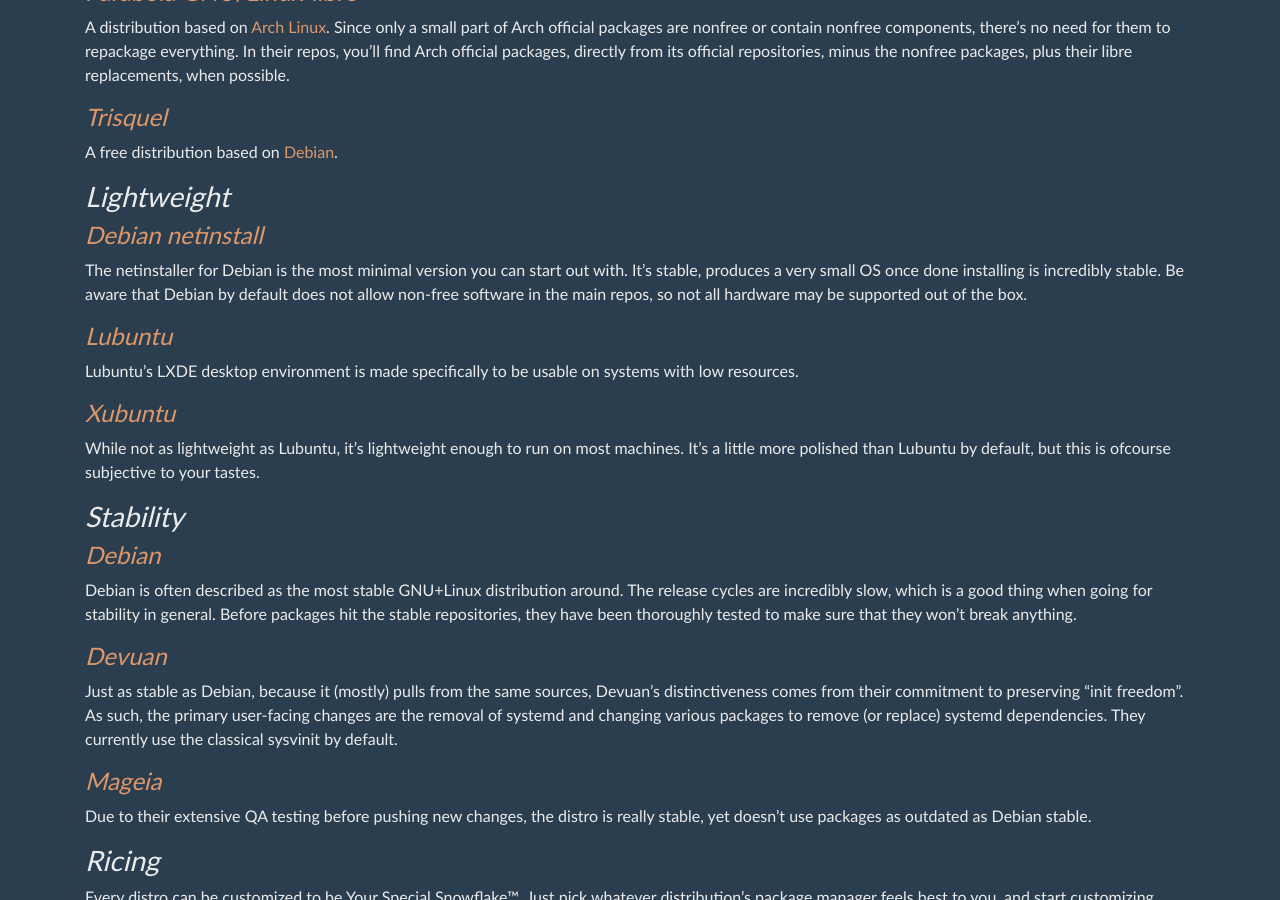
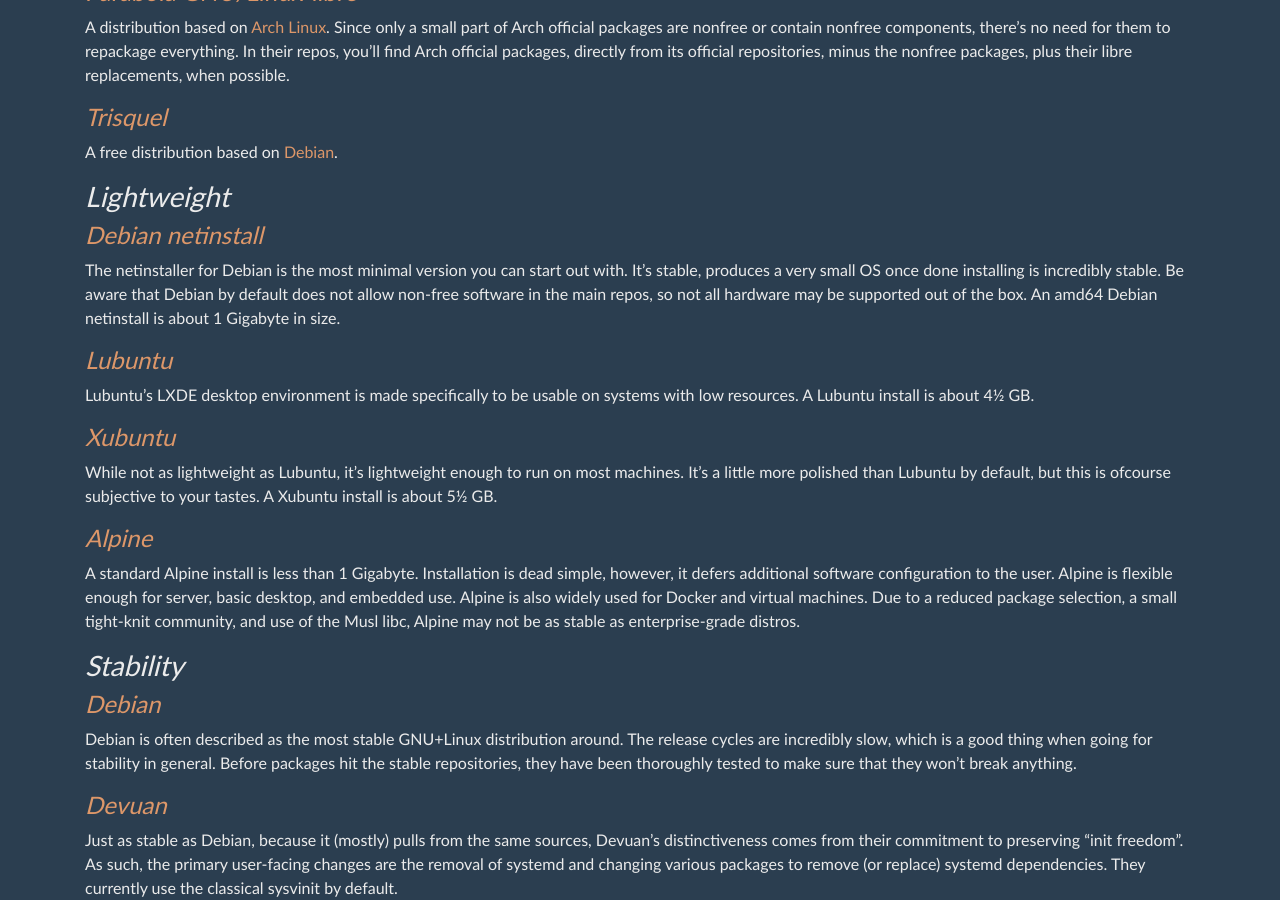
Before and after one commit to scriptkitties/fglt, a Jekyll site: the page built from _guides/picking-a-distro.md, in a window 1280 px wide and 900 px high, scrolled down 1267 px. Built offline with Jekyll 4.4.1, drawn with Linux system fonts in a browser that asks for light colours; some of the changed text lies outside the part shown.

Commit message:
picking-a-distro.md: Add alpine, add lightweight install sizes
I'm a big fan of alpine, so I am sharing the good word.  Also I think it is a
good idea to give readers an idea of how small these installation footprints
are.

Happy bikeshedding!
Winston

Signed-off-by: Tom Ryder <tom@sanctum.geek.nz>

```diff
--- a/_guides/picking-a-distro.md
+++ b/_guides/picking-a-distro.md
@@ -80,16 +81,25 @@
 The netinstaller for Debian is the most minimal version you can start out with.
 It's stable, produces a very small OS once done installing is incredibly
 stable. Be aware that Debian by default does not allow non-free software in the
-main repos, so not all hardware may be supported out of the box.
+main repos, so not all hardware may be supported out of the box.  An amd64
+Debian netinstall is about 1&nbsp;Gigabyte in size.
 
 #### [Lubuntu][lubuntu]
 Lubuntu's LXDE desktop environment is made specifically to be usable on systems
-with low resources.
+with low resources.  A Lubuntu install is about 4½&nbsp;GB.
 
 #### [Xubuntu][xubuntu]
 While not as lightweight as Lubuntu, it's lightweight enough to run on most
 machines. It's a little more polished than Lubuntu by default, but this is
-ofcourse subjective to your tastes.
+ofcourse subjective to your tastes.  A Xubuntu install is about 5½&nbsp;GB.
+
+#### [Alpine][alpine]
+A standard Alpine install is less than 1 Gigabyte.  Installation is dead
+simple, however, it defers additional software configuration to the user.
+Alpine is flexible enough for server, basic desktop, and embedded use.  Alpine
+is also widely used for Docker and virtual machines.  Due to a reduced package
+selection, a small tight-knit community, and use of the Musl libc, Alpine may
+not be as stable as enterprise-grade distros.
 
 ### Stability
 #### [Debian][debian]
@@ -147,6 +157,7 @@
 that includes suggestions for other distros in the list. You can have one
 added by sending in a MR on the repository.
 
+[alpine]: https://alpinelinux.org/
 [archlinux]: https://www.archlinux.org/
 [debian]: https://www.debian.org/
 [devuan]: https://www.devuan.org/
```
Also changed, not shown: other parts of _guides/picking-a-distro.md (+2 -1 lines).
